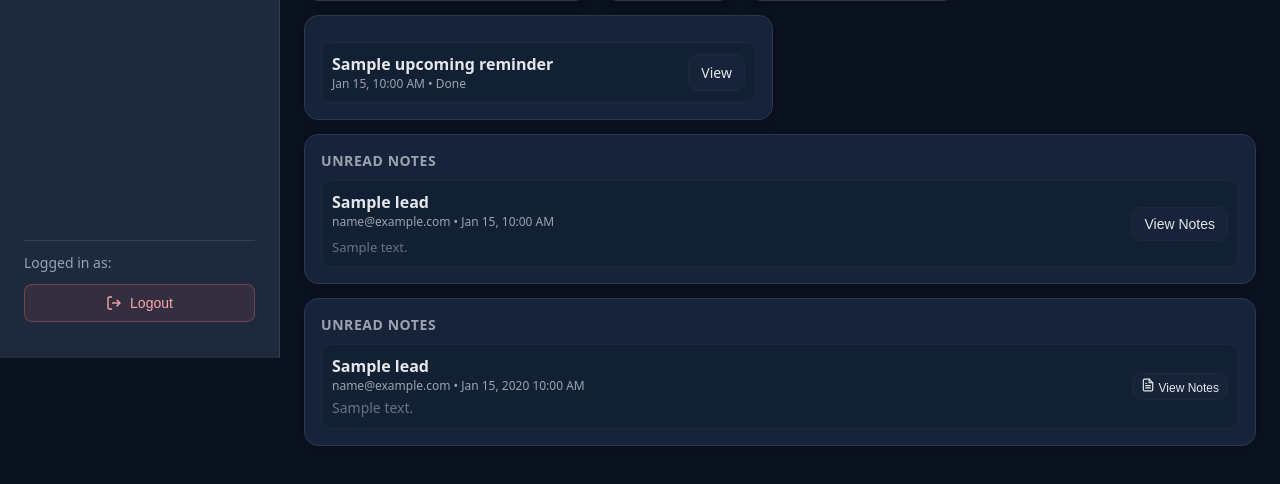
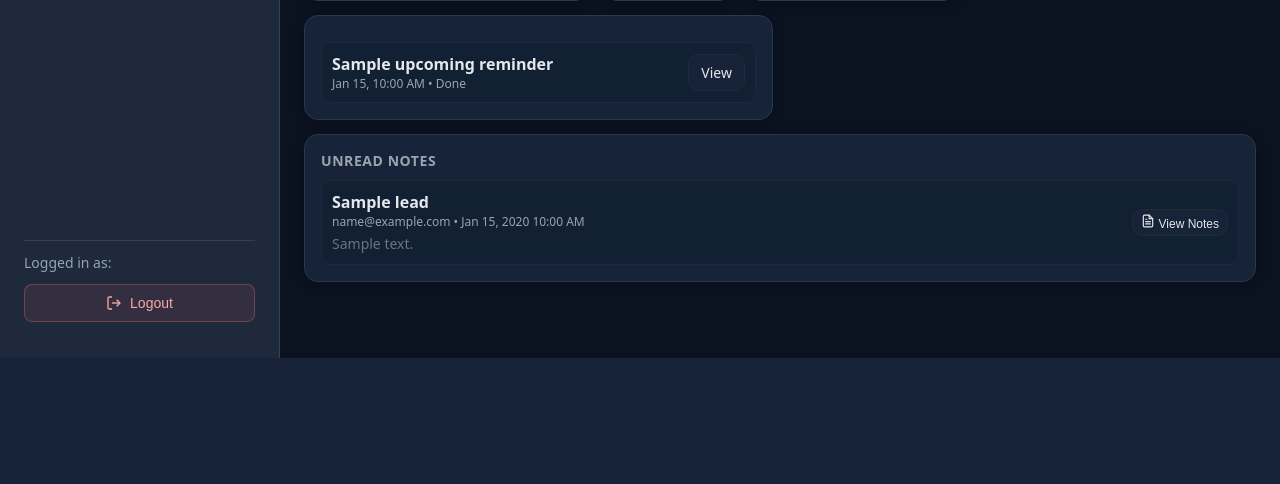
Before and after one commit to afzalhussainj/CRM_Leads, a Django app: template CRM/templates/site_admin.html in a window 1280 px wide. Shown: the part 442-926 px from the top of the page. After the commit the page ends 800 px from the top, so only its background shows below. Run offline with Django 3.2, Linux system fonts and the light colour scheme; the template is opened without the code that fills it: most values are stand-ins (such as "Sample title", 1, 10 or a date in 2020); parts of the project's set-up code (start-up, migrations or seed data) failed here and were passed over.

Commit message:
double unread section in deshboard fixed

```diff
--- a/CRM/templates/site_admin.html
+++ b/CRM/templates/site_admin.html
@@ -98,26 +98,6 @@
     </div>
   </div>
 </section>
-
-{% if recent_notes %}
-<section class="row" style="margin-bottom:14px;">
-  <div class="span-12 card">
-    <h3>Unread Notes</h3>
-    <div class="list">
-      {% for note in recent_notes %}
-      <div class="list-item">
-        <div>
-          <div class="title">{{ note.lead.title }}</div>
-          <div class="meta">{{ note.author.user.first_name|default:note.author.user.email }} • {{ note.created_at|date:"M d, g:i A" }}</div>
-          <div style="margin-top: 8px; color: #6b7280; font-size: 13px;">{{ note.message|truncatechars:100 }}</div>
-        </div>
-        <button class="btn" onclick="openNotesModal('{{ note.lead.pk }}', '{{ note.lead.title }}')">View Notes</button>
-      </div>
-      {% endfor %}
-    </div>
-  </div>
-</section>
-{% endif %}
 
 {% if request.user.profile.role|add:"0" == ROLE_MANAGER_VALUE %}
 <section class="row" style="margin-bottom:14px;">
```
